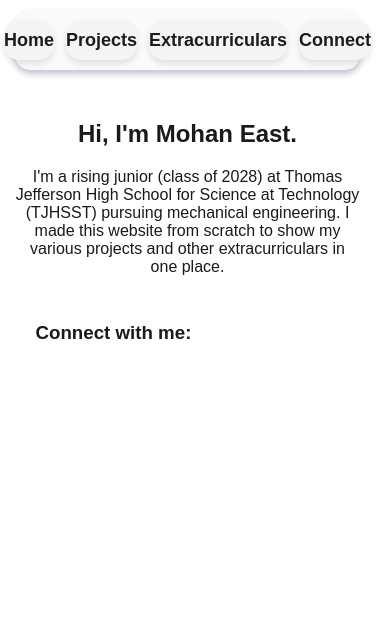
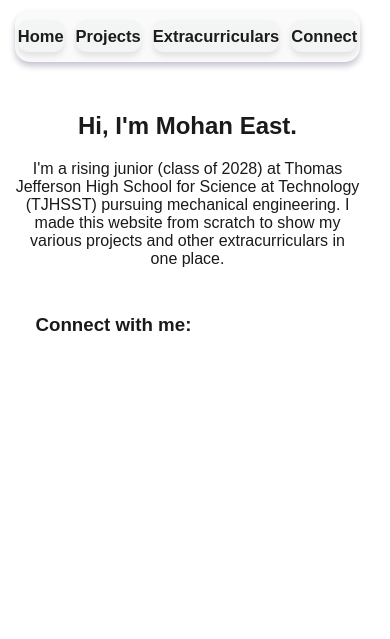
Before and after one commit to eastmohan/mohan-east-website, a plain HTML site: page index.html in a window 390 px wide. Shown: the top 639 px of the page. Drawn offline with Linux system fonts and the light colour scheme.

Commit message:
optimize navigation for mobile devices

```diff
--- a/style.css
+++ b/style.css
@@ -197,12 +197,23 @@ body > a[href*="github.com"] {
 }
 
 @media (max-width:768px){
-    .navbar {
-        justify-content: center;
-        gap: 12px;
-        margin: 10px auto;
-        width: calc(100%-30px);
-    }
+
+  .navbar {
+    justify-content: center;
+    gap: 12px;
+    margin: 10px auto;
+    width: calc(100% - 30px);
+  }
+
+
+  .home-button,
+  .connect-button,
+  .extracurriculars-button,
+  .projects-button {
+    height: 32px;
+    font-size: 11px;
+    border-radius: 10px;
+  }
 
 .index-content{
     padding-left: 0;
```
